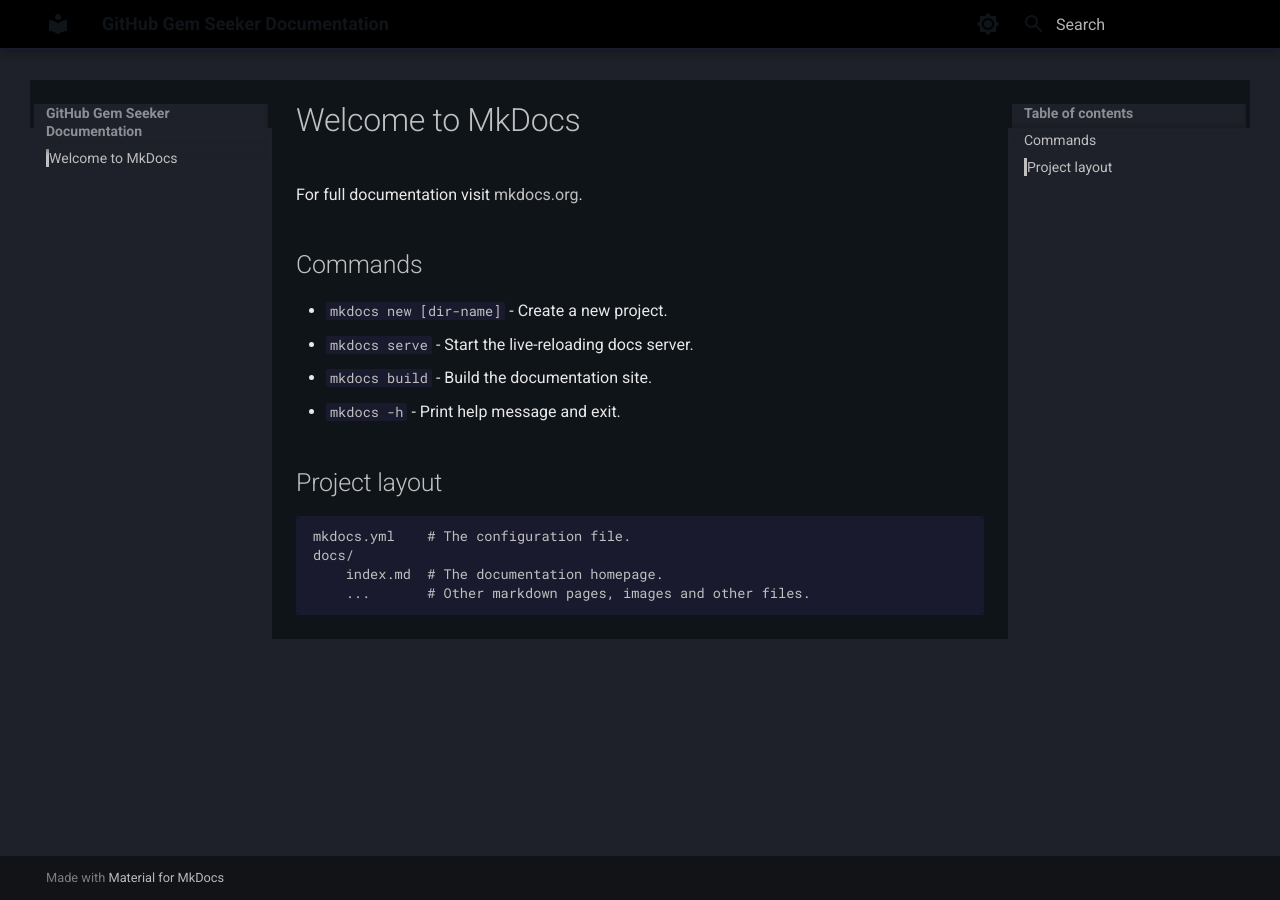
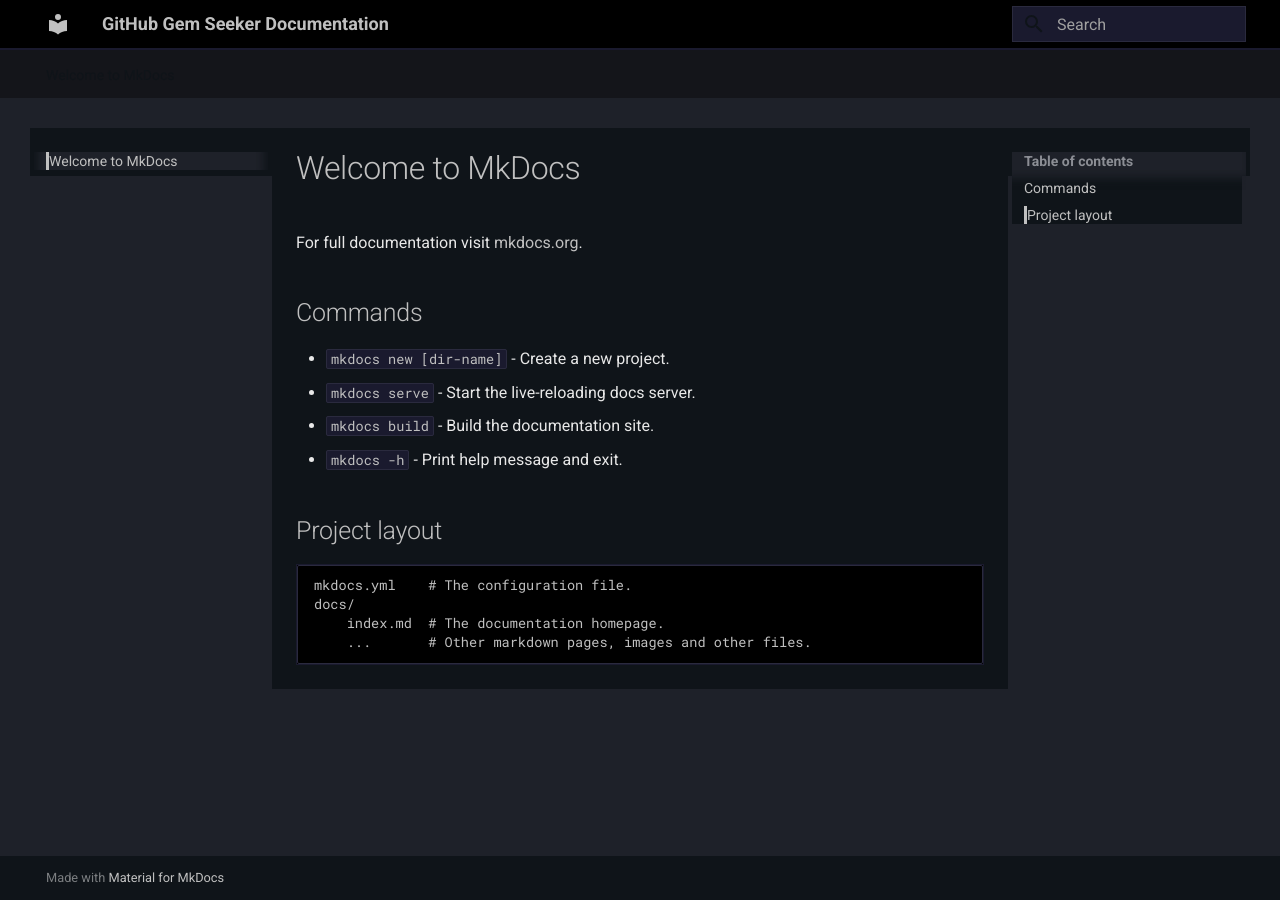
Before and after one commit to swaggerpose/github-gem-seeker-docs, an MkDocs documentation site: the page built from docs/index.md, in a window 1280 px wide. Built offline with MkDocs 1.6.1 and Material for MkDocs 9.7.7, drawn with Linux system fonts in a browser that asks for light colours.

Commit message:
Fix color scheme: enhance black, navy, and silver styling

```diff
--- a/docs/stylesheets/extra.css
+++ b/docs/stylesheets/extra.css
@@ -1,52 +1,66 @@
 :root {
-  --md-primary-fg-color: #000000;
-  --md-primary-fg-color--light: #1a1a2e;
-  --md-primary-fg-color--dark: #0a0a0a;
-  --md-accent-fg-color: #c0c0c0;
-  --md-accent-fg-color--light: #e8e8e8;
-  --md-accent-fg-color--dark: #a8a8a8;
-  --md-typeset-a-color: #c0c0c0;
+  --md-primary-fg-color: #000000 !important;
+  --md-primary-fg-color--light: #1a1a2e !important;
+  --md-primary-fg-color--dark: #0a0a0a !important;
+  --md-accent-fg-color: #c0c0c0 !important;
+  --md-accent-fg-color--light: #e8e8e8 !important;
+  --md-accent-fg-color--dark: #a8a8a8 !important;
+  --md-typeset-a-color: #c0c0c0 !important;
+  --md-default-fg-color: #e8e8e8 !important;
+  --md-default-bg-color: #0f1419 !important;
+  --md-code-bg-color: #1a1a2e !important;
+  --md-code-fg-color: #c0c0c0 !important;
 }
 
 [data-md-color-scheme="slate"] {
-  --md-primary-fg-color: #000000;
-  --md-primary-bg-color: #0f1419;
-  --md-primary-fg-color--light: #1a1a2e;
-  --md-primary-fg-color--dark: #0a0a0a;
-  --md-accent-fg-color: #c0c0c0;
-  --md-accent-fg-color--light: #e8e8e8;
-  --md-accent-fg-color--dark: #a8a8a8;
-  --md-typeset-a-color: #c0c0c0;
-  --md-footer-bg-color: #0f1419;
-  --md-footer-fg-color: #c0c0c0;
+  --md-primary-fg-color: #000000 !important;
+  --md-primary-bg-color: #0f1419 !important;
+  --md-primary-fg-color--light: #1a1a2e !important;
+  --md-primary-fg-color--dark: #0a0a0a !important;
+  --md-accent-fg-color: #c0c0c0 !important;
+  --md-accent-fg-color--light: #e8e8e8 !important;
+  --md-accent-fg-color--dark: #a8a8a8 !important;
+  --md-typeset-a-color: #c0c0c0 !important;
+  --md-footer-bg-color: #0f1419 !important;
+  --md-footer-fg-color: #c0c0c0 !important;
 }
 
 .md-header {
-  background-color: #000000;
-  border-bottom: 2px solid #1a1a2e;
+  background-color: #000000 !important;
+  color: #c0c0c0 !important;
+  border-bottom: 2px solid #1a1a2e !important;
 }
 
 .md-sidebar {
-  background-color: #0f1419;
+  background-color: #0f1419 !important;
+}
+
+.md-nav {
+  background-color: #0f1419 !important;
 }
 
 .md-nav__link {
-  color: #c0c0c0;
+  color: #c0c0c0 !important;
 }
 
 .md-nav__link:hover {
-  color: #ffffff;
-  background-color: #1a1a2e;
+  color: #ffffff !important;
+  background-color: #1a1a2e !important;
 }
 
 .md-nav__link--active {
-  color: #c0c0c0;
-  border-left: 3px solid #c0c0c0;
+  color: #c0c0c0 !important;
+  border-left: 3px solid #c0c0c0 !important;
 }
 
 .md-content {
-  background-color: #0f1419;
-  color: #e8e8e8;
+  background-color: #0f1419 !important;
+  color: #e8e8e8 !important;
+}
+
+.md-typeset {
+  color: #e8e8e8 !important;
+  background-color: #0f1419 !important;
 }
 
 .md-typeset h1,
@@ -55,34 +69,99 @@
 .md-typeset h4,
 .md-typeset h5,
 .md-typeset h6 {
-  color: #c0c0c0;
+  color: #c0c0c0 !important;
 }
 
 .md-typeset a {
-  color: #c0c0c0;
+  color: #c0c0c0 !important;
 }
 
 .md-typeset a:hover {
-  color: #ffffff;
+  color: #ffffff !important;
 }
 
 .md-typeset code {
-  background-color: #1a1a2e;
-  color: #c0c0c0;
+  background-color: #1a1a2e !important;
+  color: #c0c0c0 !important;
+  border: 1px solid #2a2a3e !important;
 }
 
 .md-typeset pre {
-  background-color: #000000;
-  border: 1px solid #1a1a2e;
+  background-color: #000000 !important;
+  border: 1px solid #1a1a2e !important;
+}
+
+.md-typeset pre code {
+  background-color: #000000 !important;
+  color: #c0c0c0 !important;
 }
 
 .md-button {
-  background-color: #1a1a2e;
-  color: #c0c0c0;
-  border: 1px solid #c0c0c0;
+  background-color: #1a1a2e !important;
+  color: #c0c0c0 !important;
+  border: 1px solid #c0c0c0 !important;
 }
 
 .md-button:hover {
-  background-color: #2a2a3e;
-  color: #ffffff;
+  background-color: #2a2a3e !important;
+  color: #ffffff !important;
 }
+
+/* Footer - Black */
+.md-footer {
+  background-color: #000000 !important;
+  color: #c0c0c0 !important;
+}
+
+.md-footer__link {
+  color: #c0c0c0 !important;
+}
+
+.md-footer__link:hover {
+  color: #ffffff !important;
+}
+
+/* Search Box */
+.md-search__input {
+  background-color: #1a1a2e !important;
+  color: #c0c0c0 !important;
+  border: 1px solid #2a2a3e !important;
+}
+
+.md-search__input::placeholder {
+  color: #a0a0a0 !important;
+}
+
+/* Tables */
+.md-typeset table {
+  border: 1px solid #2a2a3e !important;
+}
+
+.md-typeset table thead {
+  background-color: #1a1a2e !important;
+}
+
+.md-typeset table tbody tr {
+  border-bottom: 1px solid #2a2a3e !important;
+}
+
+.md-typeset table tbody tr:hover {
+  background-color: #1a1a2e !important;
+}
+
+/* Blockquotes */
+.md-typeset blockquote {
+  border-left: 4px solid #c0c0c0 !important;
+  color: #e8e8e8 !important;
+}
+
+/* Admonitions */
+.md-typeset .admonition {
+  background-color: #1a1a2e !important;
+  border-left: 4px solid #c0c0c0 !important;
+}
+
+.md-typeset .admonition-title {
+  background-color: #2a2a3e !important;
+  color: #c0c0c0 !important;
+}
--- a/mkdocs.yml
+++ b/mkdocs.yml
@@ -2,21 +2,15 @@
 theme:
   name: material
   palette:
-    - scheme: slate
-      primary: custom
-      accent: custom
-      toggle:
-        icon: material/brightness-7
-        name: Switch to light mode
-    - scheme: slate
-      primary: custom
-      accent: custom
-      toggle:
-        icon: material/brightness-4
-        name: Switch to dark mode
+    scheme: slate
+    primary: black
+    accent: blue
   font:
     text: Roboto
     code: Roboto Mono
+  features:
+    - navigation.tabs
+    - navigation.top
 
 extra_css:
   - stylesheets/extra.css
```
Also changed, not shown: site/404.html, site/index.html, site/stylesheets/extra.css.
